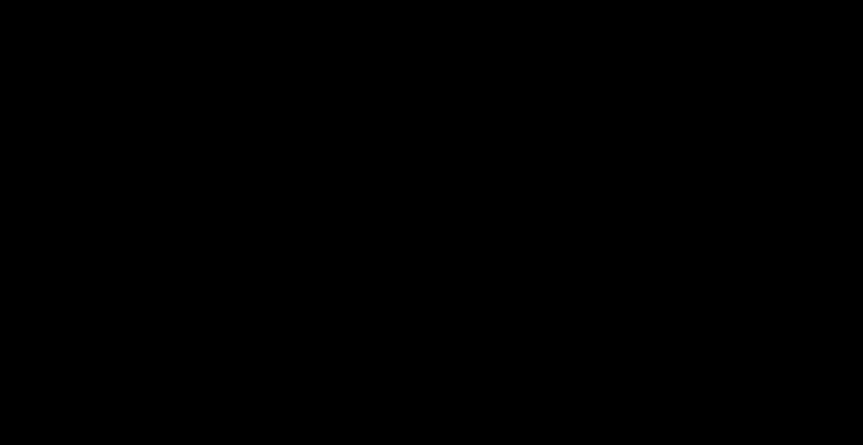
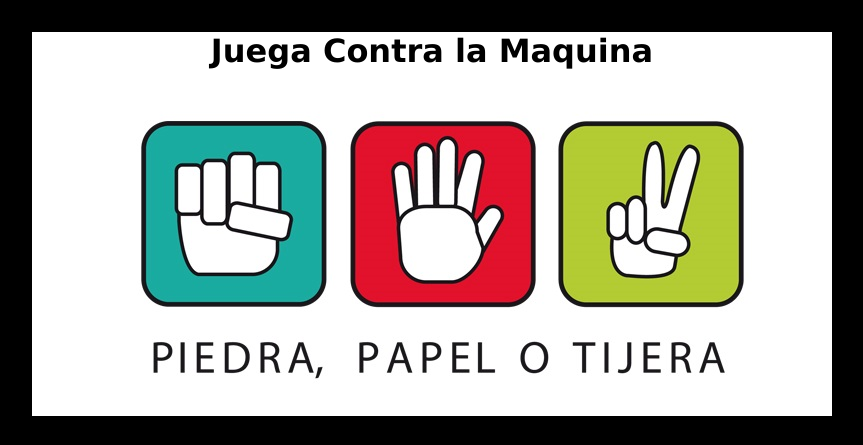
Before and after one commit to johnsi15/juegoPiedraPapelyTijera, a plain HTML site: page index.html in a window 1280 px wide. Shown: the top 445 px of the page, without its empty margins (208-1071 px from the left). Drawn offline with Linux system fonts and the light colour scheme.

Commit message:
cambiando ruta de la imagen

```diff
--- a/css/estilo.css
+++ b/css/estilo.css
@@ -4,7 +4,7 @@ body {
 }
 
 #juego {
-    background: url(img/img.jpg) 0 0 no-repeat;
+    background: url(../img/img.jpg) 0 0 no-repeat;
     padding: 0;
     width: 800px;
     min-height: 384px;
```
